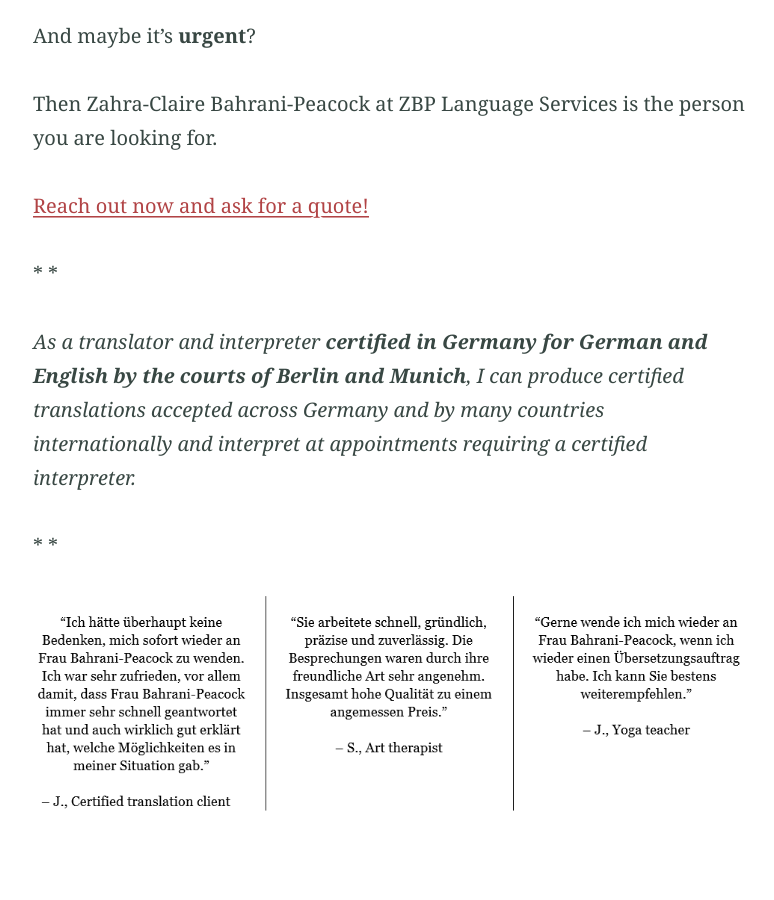
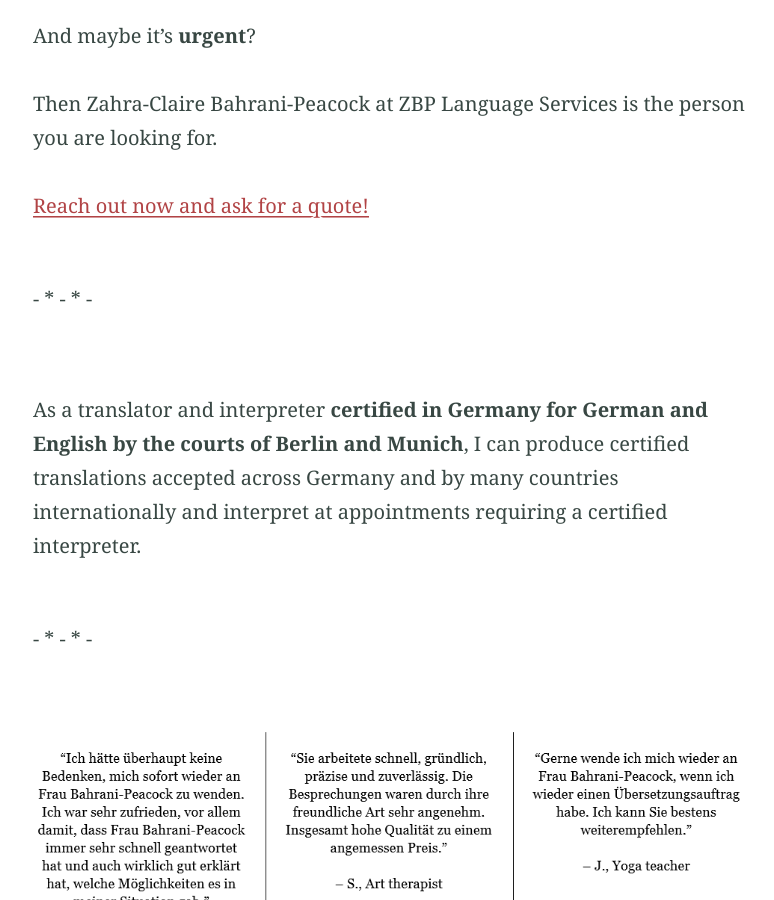
Before and after one commit to Website-2/certified.zbp-language-services.github.io, a Jekyll site: the page built from index.md, in a window 1280 px wide and 900 px high, scrolled down 832 px. Shown: the whole window, without its empty margins (250-1024 px from the left). Built offline with Jekyll 4.4.1, drawn with Linux system fonts in a browser that asks for light colours.

Commit message:
Text update

```diff
--- a/index.md
+++ b/index.md
@@ -19,8 +19,12 @@ And maybe it's <b>urgent</b>?
 Then Zahra-Claire Bahrani-Peacock at ZBP Language Services is the person you are looking for.
 <br><br>
 [Reach out now and ask for a quote!](/contact/ "Reach out now and ask for a quote!")
-<br><br>* * *<br><br>
+<br><br>
+<centre>- * - * -</centre>
+<br><br>
 As a translator and interpreter <b>certified in Germany for German and English by the courts of Berlin and Munich</b>, I can produce certified translations accepted across Germany and by many countries internationally and interpret at appointments requiring a certified interpreter.
-<br><br>* * *<br>
+<br><br>
+<centre>- * - * -</centre>
+<br>
 {% include figure.html image="/assets/Testimonials_home.png" position="center" %}
 <br>
```
